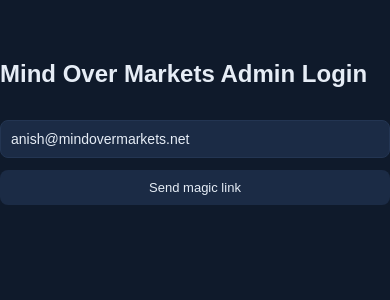
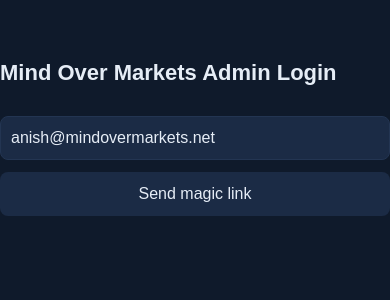
Before and after one commit to anishkumar03/mom-mentorship, a Next.js app: page /login in a window 390 px wide. Shown: the top 300 px of the page. Built offline with nearby package versions, Linux system fonts and the light colour scheme; no server answers.

Commit message:
mobile responsive css

```diff
--- a/app/globals.css
+++ b/app/globals.css
@@ -153,3 +153,29 @@
     grid-template-columns: 1fr;
   }
 }
+
+/* Mobile improvements */
+@media (max-width: 768px) {
+  h1 { font-size: 28px !important; }
+  h2 { font-size: 22px !important; }
+
+  /* Make inputs and buttons easier to tap */
+  input, select, textarea, button {
+    font-size: 16px !important;
+    min-height: 44px;
+  }
+
+  /* Prevent wide layouts */
+  .container, main {
+    padding-left: 14px !important;
+    padding-right: 14px !important;
+  }
+
+  /* Tables should scroll on mobile */
+  table {
+    display: block;
+    overflow-x: auto;
+    width: 100%;
+    -webkit-overflow-scrolling: touch;
+  }
+}
```
